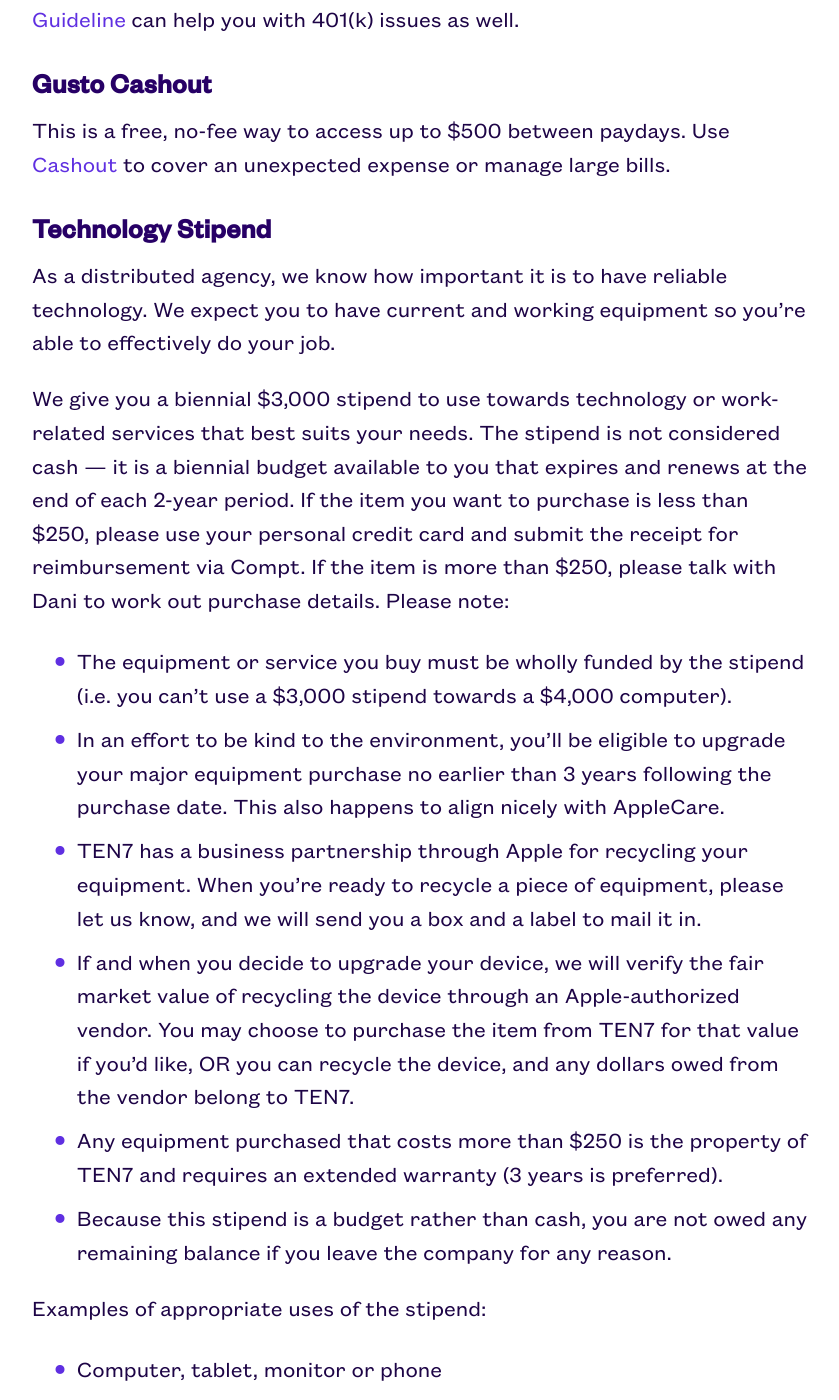
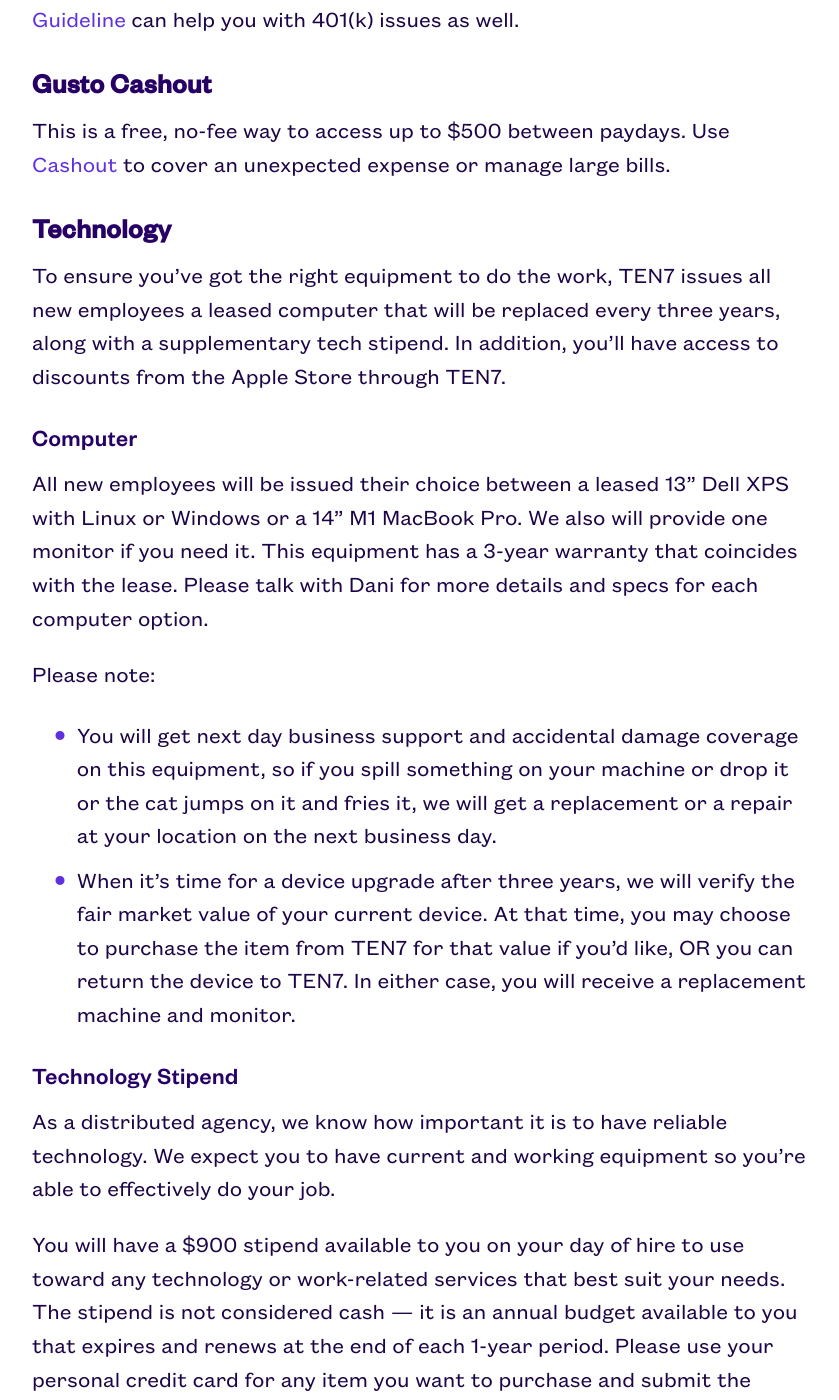
Before and after one commit to ten7/handbook.ten7.com, a Jekyll site: the page built from _pages/04_ourbenefits.md, in a window 1280 px wide and 1400 px high, scrolled down 2180 px. Shown: the whole window, without its empty margins (220-1059 px from the left). Built offline with Jekyll 4.4.1, drawn with Linux system fonts in a browser that asks for light colours; some of the changed text lies outside the part shown.

Commit message:
Tech stipend changes and computer addition

```diff
--- a/_pages/04_ourbenefits.md
+++ b/_pages/04_ourbenefits.md
@@ -50,31 +50,34 @@
 
 This is a free, no-fee way to access up to $500 between paydays. Use [Cashout](https://app.gusto.com/ten-7-interactive-llc/employee/cashout/overview) to cover an unexpected expense or manage large bills.
 
-## Technology Stipend
+## Technology
+
+To ensure you've got the right equipment to do the work, TEN7 issues all new employees a leased computer that will be replaced every three years, along with a supplementary tech stipend. In addition, you'll have access to discounts from the Apple Store through TEN7.
+
+### Computer
+All new employees will be issued their choice between a leased 13” Dell XPS with Linux or Windows or a 14” M1 MacBook Pro. We also will provide one  monitor if you need it. This equipment has a 3-year warranty that coincides with the lease. Please talk with Dani for more details and specs for each computer option.
+
+Please note:
+- You will get next day business support and accidental damage coverage on this equipment, so if you spill something on your machine or drop it or the cat jumps on it and fries it, we will get a replacement or a repair at your location on the next business day.
+- When it's time for a device upgrade after three years, we will verify the fair market value of your current device. At that time, you may choose to purchase the item from TEN7 for that value if you'd like, OR you can return the device to TEN7. In either case, you will receive a replacement machine and monitor.
+
+### Technology Stipend
 
 As a distributed agency, we know how important it is to have reliable technology. We expect you to have current and working equipment so you’re able to effectively do your job.
 
-We give you a biennial $3,000 stipend to use towards technology or work-related services that best suits your needs. The stipend is not considered cash — it is a biennial budget available to you that expires and renews at the end of each 2-year period. If the item you want to purchase is less than $250, please use your personal credit card and submit the receipt for reimbursement via Compt. If the item is more than $250, please talk with Dani to work out purchase details. Please note:
+You will have a $900 stipend available to you on your day of hire to use toward any technology or work-related services that best suit your needs. The stipend is not considered cash — it is an annual budget available to you that expires and renews at the end of each 1-year period. Please use your personal credit card for any item you want to purchase and submit the receipt for reimbursement via Compt. If for any reason it's not possible for you to purchase the item on your own, please talk with Dani to work out purchase details. Please note:
 
-* The equipment or service you buy must be wholly funded by the stipend (i.e. you can’t use a $3,000 stipend towards a $4,000 computer).
-* In an effort to be kind to the environment, you'll be eligible to upgrade your major equipment purchase no earlier than 3 years following the purchase date. This also happens to align nicely with AppleCare.
-* TEN7 has a business partnership through Apple for recycling your equipment. When you're ready to recycle a piece of equipment, please let us know, and we will send you a box and a label to mail it in.
-* If and when you decide to upgrade your device, we will verify the fair market value of recycling the device through an Apple-authorized vendor. You may choose to purchase the item from TEN7 for that value if you'd like, OR you can recycle the device, and any dollars owed from the vendor belong to TEN7.
-* Any equipment purchased that costs more than $250 is the property of TEN7 and requires an extended warranty (3 years is preferred).
+* You will retain ownership of any item purchased with this stipend
 * Because this stipend is a budget rather than cash, you are not owed any remaining balance if you leave the company for any reason.
 
 Examples of appropriate uses of the stipend:
 
-* Computer, tablet, monitor or phone
+* Tablet, monitor or phone
 * External hard drive, keyboard, mouse, microphone, headset
 * Setting up your home office (buying furniture, etc.)
 * Internet service, cell phone service
 
-TEN7 covers the cost for required software and tools, such as licenses for PHPStorm, the Adobe suite of products, JIRA, etc as well as a professional quality headset.
-
-If your computer is on the fritz or in need of repair, TEN7 will provide you with a temporary, loaner laptop at our discretion.
-
-In addition, you'll have access to discounts from the Apple Store through TEN7. Contact [@dani](https://ten7.slack.com/team/UKEQ8DH9T) in Slack to get signed up.
+TEN7 covers the cost for required software and tools, such as licenses for PHPStorm, the Adobe suite of products, JIRA, etc as well as a professional quality headset. Please talk with Dani if you need any of these things.
 
 ## 1Password for Families
 
@@ -129,7 +131,7 @@
 
 ## Parental Leave
 
-As a new parent, it’s important that you have time to spend with the new addition to your family. That’s why all new parents who’ve worked at TEN7 for six months may take two weeks paid parental leave. You may then use accumulated PTO and Short Term Disability for additional paid time off, up to 12 weeks. How you schedule the two weeks around the birth is up to you.
+As a new parent, it’s important that you have time to spend with the new addition to your family. That’s why all new parents who’ve worked at TEN7 for six months may take two weeks paid parental leave. How you schedule the two weeks around the birth is up to you. You may then use accumulated PTO and Short Term Disability for additional paid time off, up to 12 weeks.
 
 ## Sabbatical
 
@@ -145,10 +147,8 @@
 
 ## Professional Development
 
-TEN7 encourages employees to keep learning and growing professionally. You'll receive a $1,500 annual stipend, plus two additional paid days off to use towards a conference or an educational experience of your choosing (including books). The stipend is not considered cash — it is an annual budget available to you that expires and renews at the end of each 1-year period. If the item you want to purchase is less than $250, please use your personal credit card and submit the receipt for reimbursement via Compt. If the item is more than $250, please talk with Dani to work out purchase details. Please note:
+TEN7 encourages employees to keep learning and growing professionally. You'll receive a $1,500 annual stipend, plus two additional paid days off to use towards a conference or an educational experience of your choosing (including books). The stipend is not considered cash — it is an annual budget available to you that expires and renews at the end of each 1-year period. Please use your personal credit card for any item you want to purchase and submit the receipt for reimbursement via Compt. If for any reason it's not possible for you to purchase the item on your own, please talk with Dani to work out purchase details. Please note:
 
-* The item or event ticket you buy must be wholly funded by the stipend (i.e. you can’t use a $1,500 stipend towards a $3,000 conference).
-* Any item purchased that costs more than $250 is the property of TEN7.
 * Because this stipend is a budget rather than cash, you are not owed any remaining balance if you leave the company for any reason.
 
 Examples of appropriate uses of the stipend:
```
Also changed, not shown: other parts of _pages/04_ourbenefits.md (+1 -2 lines).
